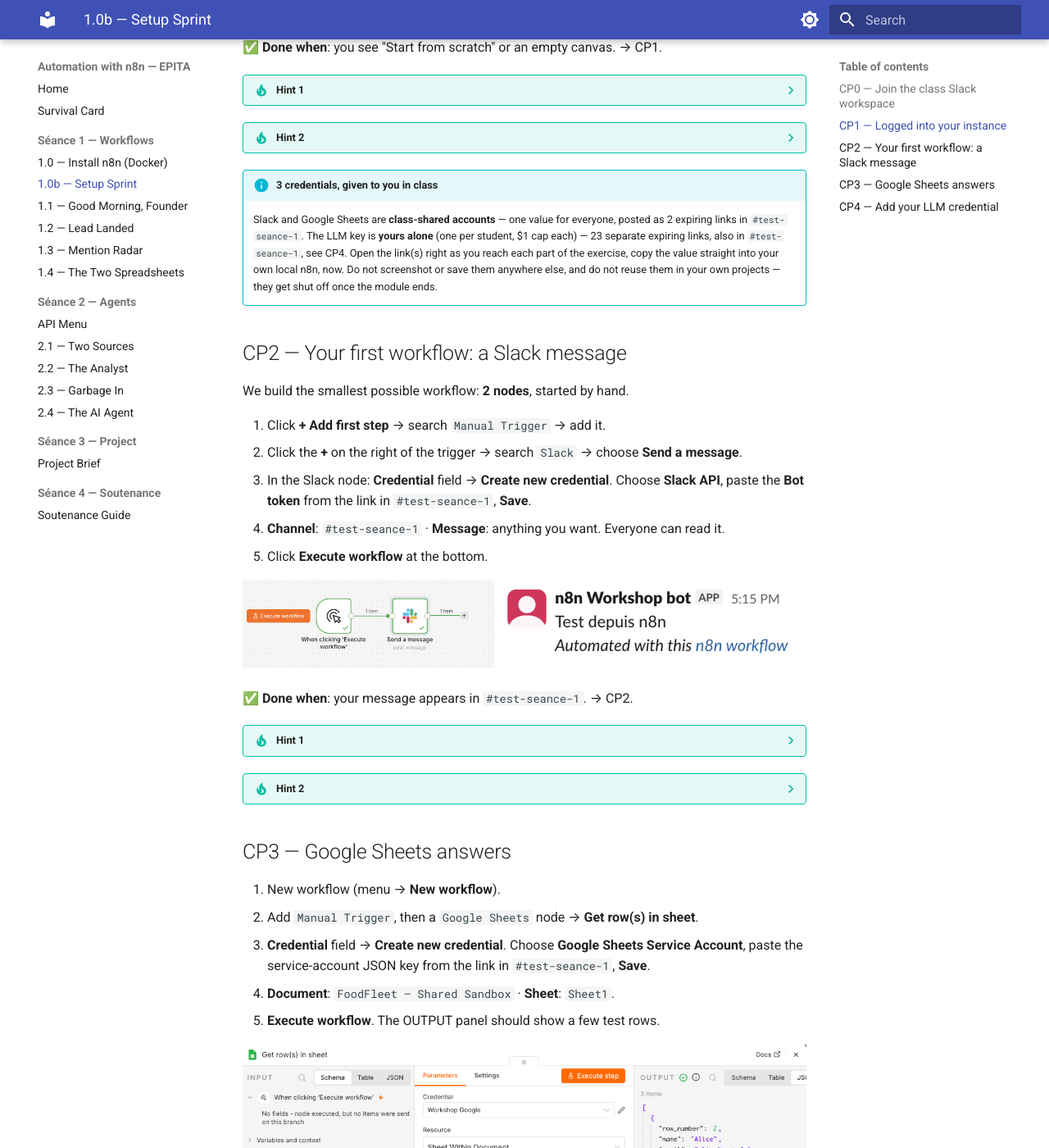
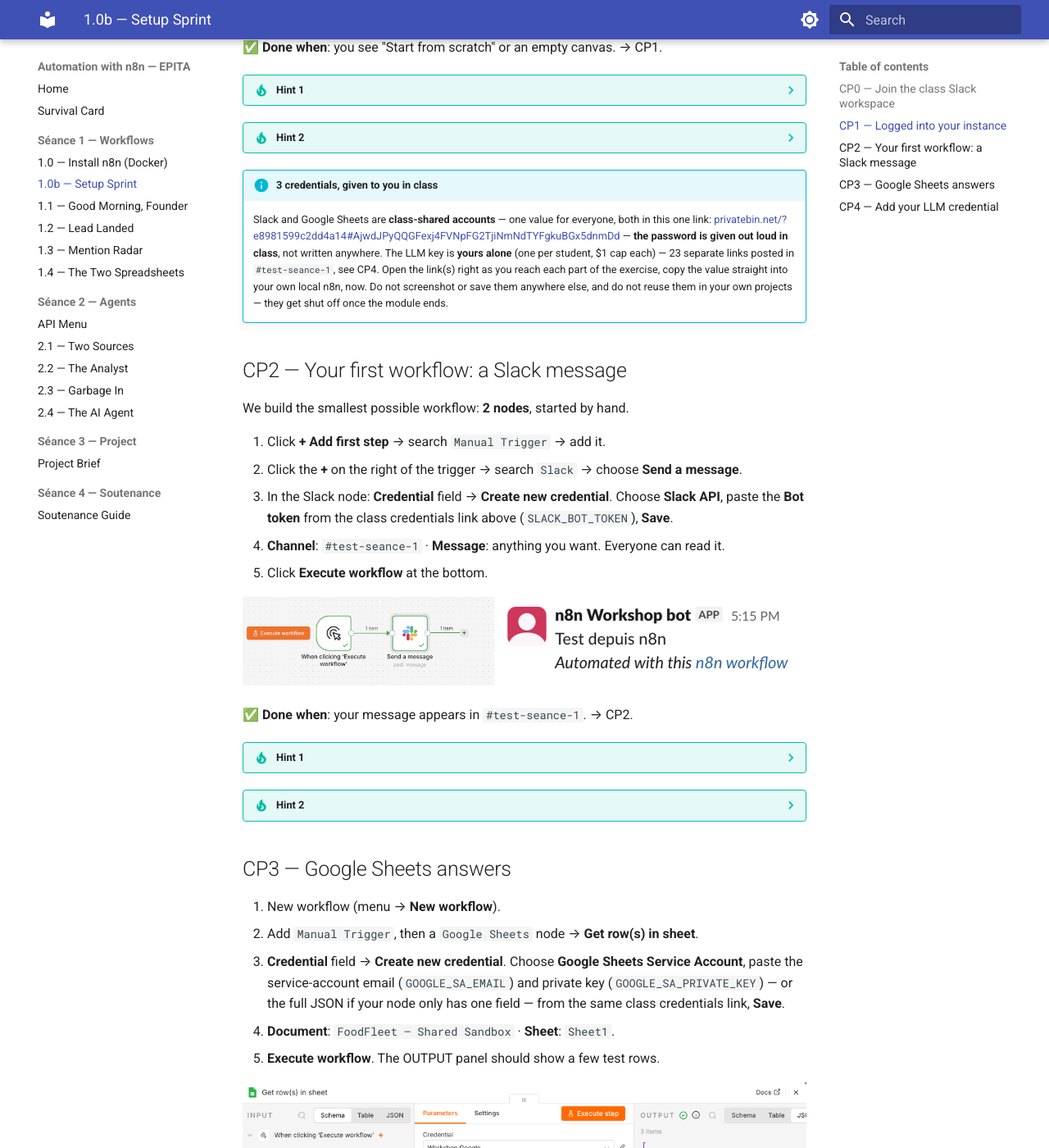
Before and after one commit to KristenPire/epita-n8n, an MkDocs documentation site: the page built from docs/seance-1/ex-1-0-setup.md, in a window 1280 px wide and 1400 px high, scrolled down 1540 px. Shown: the whole window at 82% size. Built offline with MkDocs 1.6.1 and Material for MkDocs 9.7.7, drawn with Linux system fonts in a browser that asks for light colours.

Commit message:
Add the real Slack+Google credentials link (password given in class)

```diff
--- a/docs/seance-1/ex-1-0-setup.md
+++ b/docs/seance-1/ex-1-0-setup.md
@@ -42,13 +42,15 @@
     Still blocked after 2 tries? Raise your hand.
 
 !!! info "3 credentials, given to you in class"
-    Slack and Google Sheets are **class-shared accounts** — one value for everyone, posted
-    as 2 expiring links in `#test-seance-1`. The LLM key is **yours alone** (one per
-    student, $1 cap each) — 23 separate expiring links, also in `#test-seance-1`, see CP4.
-    Open the link(s) right as you reach each part of the exercise, copy the value straight
-    into your own local n8n, now. Do not screenshot or save them
-    anywhere else, and do not reuse them in your own projects — they get shut off once the
-    module ends.
+    Slack and Google Sheets are **class-shared accounts** — one value for everyone, both
+    in this one link:
+    [privatebin.net/?e8981599c2dd4a14#AjwdJPyQQGFexj4FVNpFG2TjiNmNdTYFgkuBGx5dnmDd](https://privatebin.net/?e8981599c2dd4a14#AjwdJPyQQGFexj4FVNpFG2TjiNmNdTYFgkuBGx5dnmDd)
+    — **the password is given out loud in class**, not written anywhere. The LLM key is
+    **yours alone** (one per student, $1 cap each) — 23 separate links posted in
+    `#test-seance-1`, see CP4. Open the link(s) right as you reach each part of the
+    exercise, copy the value straight into your own local n8n, now. Do not screenshot or
+    save them anywhere else, and do not reuse them in your own projects — they get shut off
+    once the module ends.
 
 ## CP2 — Your first workflow: a Slack message
 
@@ -57,7 +59,7 @@
 1. Click **+ Add first step** → search `Manual Trigger` → add it.
 2. Click the **+** on the right of the trigger → search `Slack` → choose **Send a message**.
 3. In the Slack node: **Credential** field → **Create new credential**. Choose **Slack API**,
-   paste the **Bot token** from the link in `#test-seance-1`, **Save**.
+   paste the **Bot token** from the class credentials link above (`SLACK_BOT_TOKEN`), **Save**.
 4. **Channel**: `#test-seance-1` · **Message**: anything you want. Everyone can read it.
 5. Click **Execute workflow** at the bottom.
 
@@ -72,14 +74,16 @@
 
 ??? tip "Hint 2"
     "Invalid auth" on save? You likely copied the token with a trailing space, or copied the
-    wrong one (it starts with `xoxb-`). Re-open the link, copy again.
+    wrong one (it starts with `xoxb-`). Re-open the class credentials link, copy again.
 
 ## CP3 — Google Sheets answers
 
 1. New workflow (menu → **New workflow**).
 2. Add `Manual Trigger`, then a `Google Sheets` node → **Get row(s) in sheet**.
 3. **Credential** field → **Create new credential**. Choose **Google Sheets Service Account**,
-   paste the service-account JSON key from the link in `#test-seance-1`, **Save**.
+   paste the service-account email (`GOOGLE_SA_EMAIL`) and private key (`GOOGLE_SA_PRIVATE_KEY`)
+   — or the full JSON if your node only has one field — from the same class credentials
+   link, **Save**.
 4. **Document**: `FoodFleet — Shared Sandbox` · **Sheet**: `Sheet1`.
 5. **Execute workflow**. The OUTPUT panel should show a few test rows.
 
```
